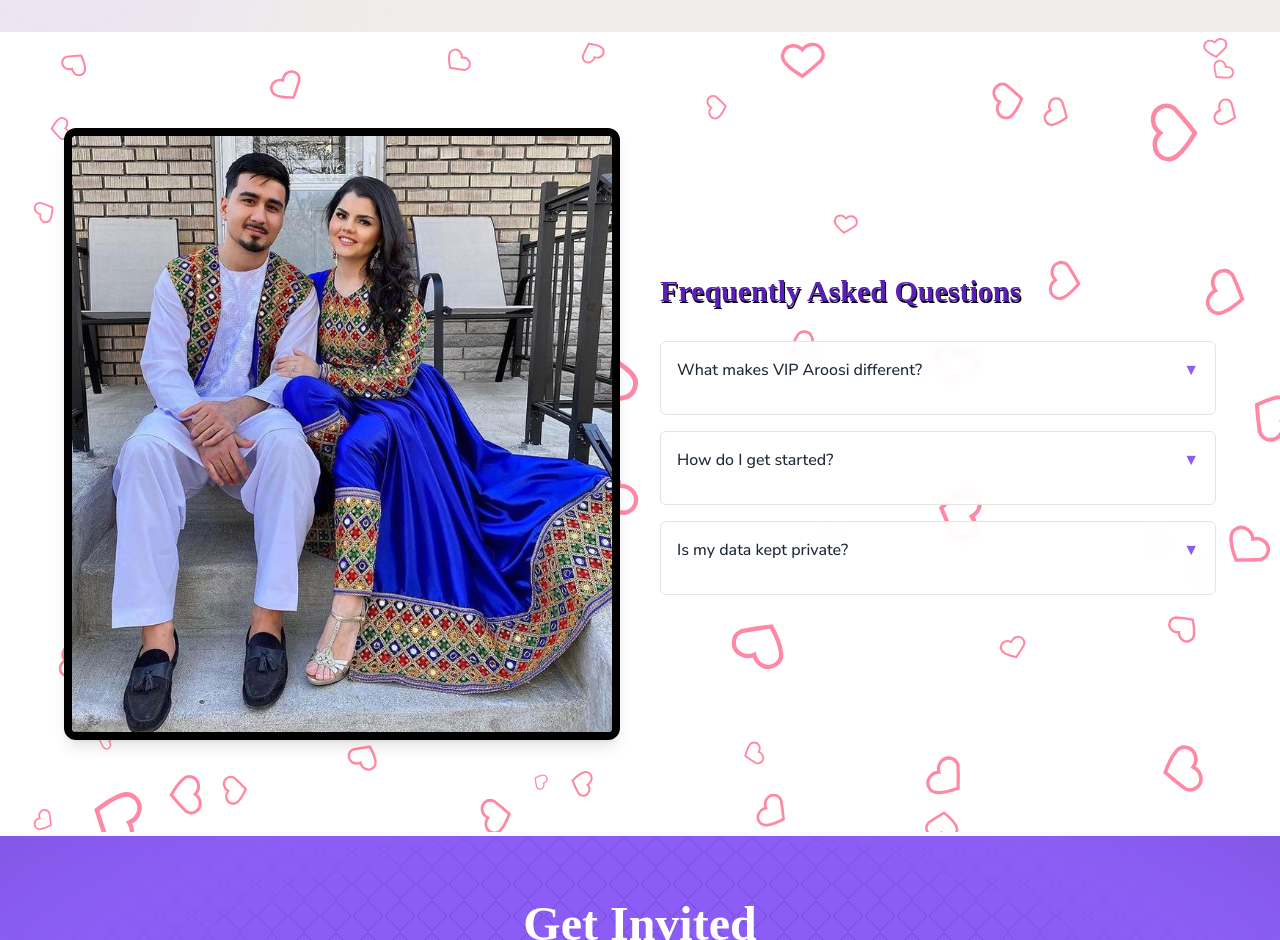
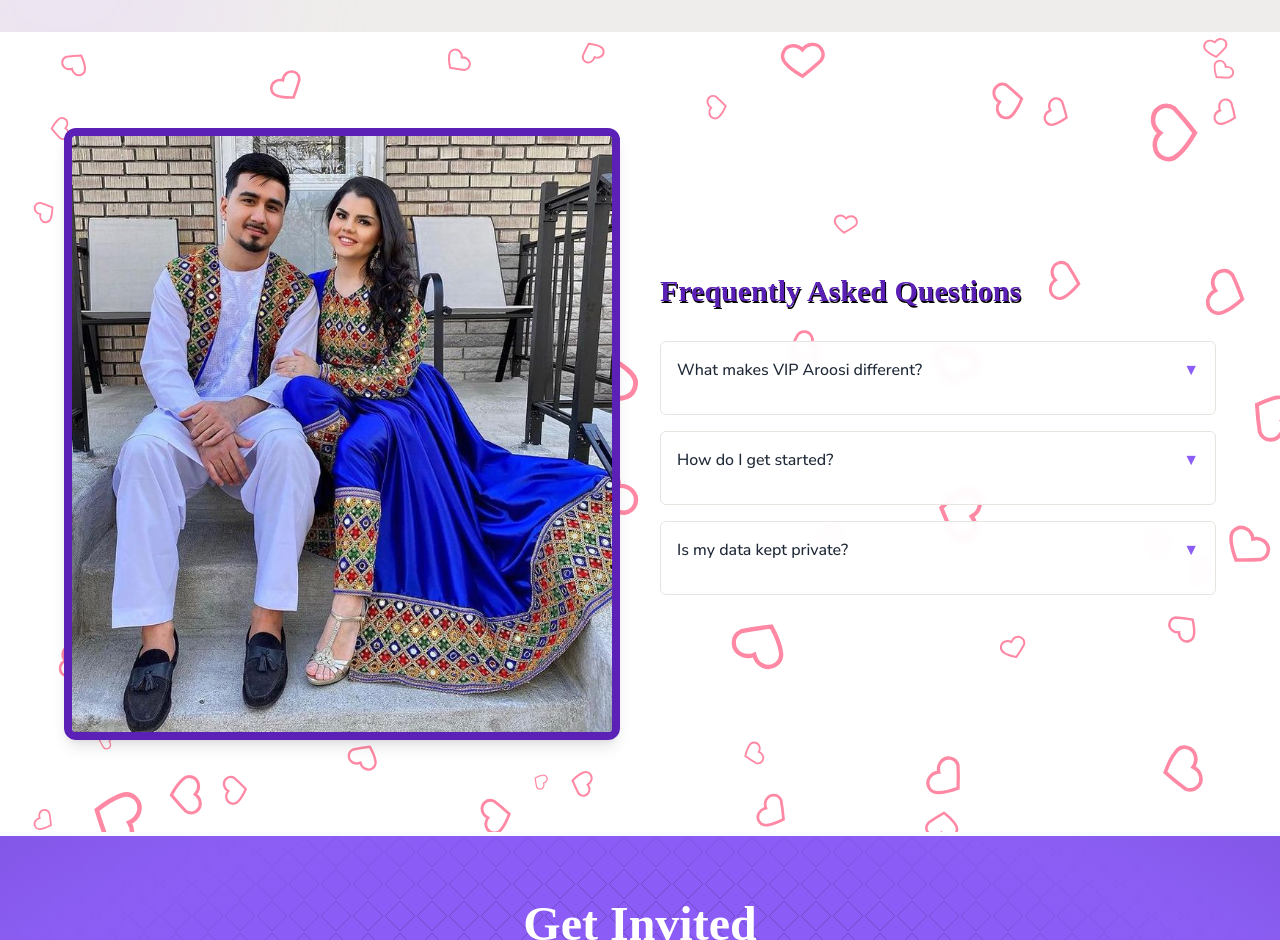
Before and after one commit to karthiknish/vip-aroosi, a Next.js app: page / in a window 1280 px wide. Shown: the part 4780-5720 px from the top of the page. Built offline with nearby package versions, Linux system fonts and the light colour scheme; grey boxes are pictures that could not be loaded; a web font is replaced by a local one.

Commit message:
enhanced faqs section

```diff
--- a/src/components/FAQ.tsx
+++ b/src/components/FAQ.tsx
@@ -36,7 +36,7 @@ export default function FAQ() {
       <div className="max-w-6xl mx-auto relative z-10 grid md:grid-cols-2 gap-10 items-center">
         {/* Left side image */}
         <div className="relative flex justify-center md:justify-start">
-          <div className="overflow-hidden rounded-xl border-4 sm:border-6 md:border-8 border-black shadow-lg w-full max-w-[600px]">
+          <div className="overflow-hidden rounded-xl border-4 sm:border-6 md:border-8 border-[#5B21B6] shadow-lg w-full max-w-[600px]">
             <Image
               src="/couple1.jpeg"
               alt="FAQ Illustration"
```
